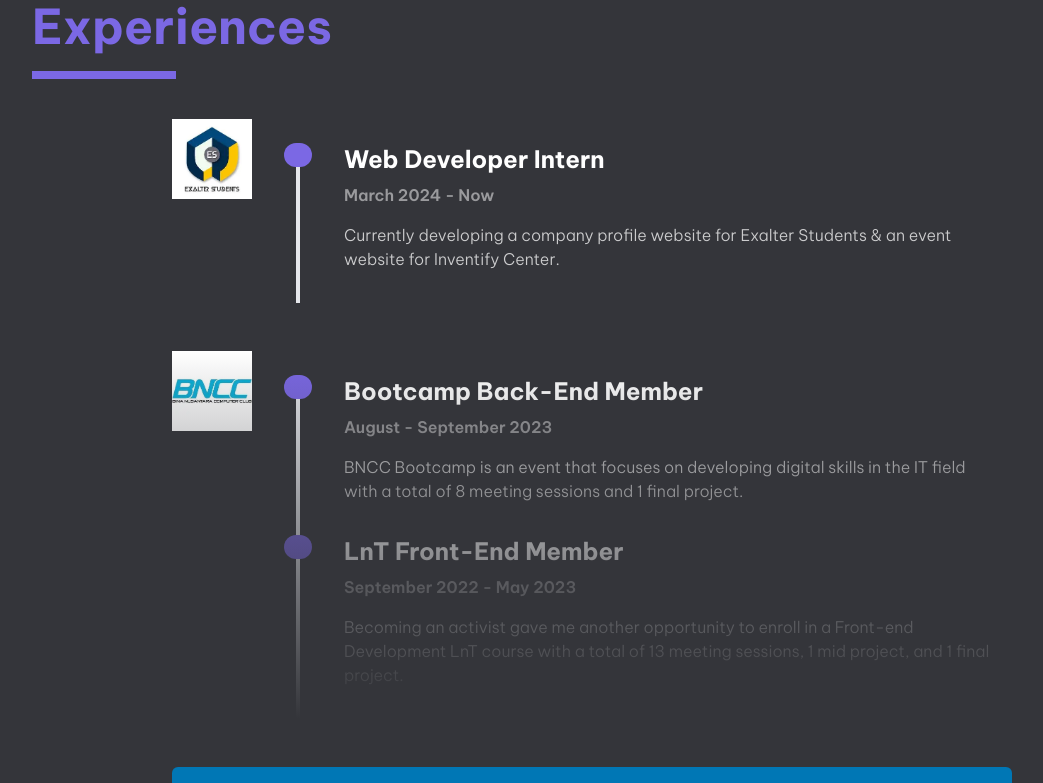
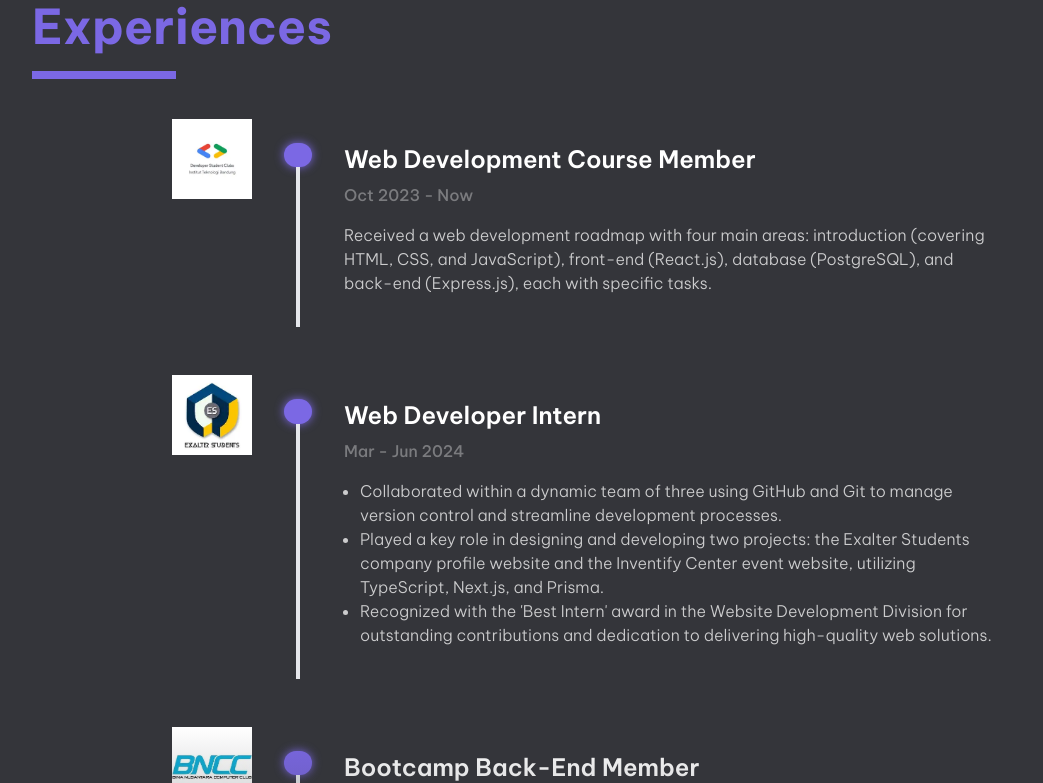
Before and after one commit to Vannn03/portfolio_website, a React (Vite) app: page / in a window 1280 px wide. Shown: the part 4285-5068 px from the top of the page, without its empty margins (48-1091 px from the left). Built offline with nearby package versions, Linux system fonts and the light colour scheme.

Commit message:
update: experiences content

```diff
--- a/src/pages/Portfolio/Experiences/Experiences.jsx
+++ b/src/pages/Portfolio/Experiences/Experiences.jsx
@@ -18,10 +18,10 @@ const Experiences = ({ motion }) => {
 
   const jobDetail = (position, date, description) => (
     <div>
-      <h1 className="pr-3 text-lg font-bold xs:text-xl sm:text-2xl">
+      <h1 className="pr-3 text-lg font-semibold xs:text-xl sm:text-2xl">
         {position}
       </h1>
-      <p className="mt-2 text-sm font-semibold text-white/50 sm:text-base">
+      <p className="mt-2 text-sm font-medium text-white/35 sm:text-base">
         {date}
       </p>
       <p className="mt-4 pb-8 pr-3 text-sm font-light text-white/75 sm:text-base">
@@ -33,6 +33,29 @@ const Experiences = ({ motion }) => {
 
   return (
     <div className="mx-auto flex max-w-[1000px] flex-col gap-12 px-8 ss:px-20">
+      {/* GDSC ITB */}
+      <motion.div
+        className="flex flex-col gap-6 ss:flex-row ss:pt-6 sm:gap-8"
+        initial={{ opacity: 0, transform: "translateY(-28px)" }}
+        whileInView={{ opacity: 1, transform: "translateY(0)" }}
+        transition={{ delay: 0.2 }}
+        viewport={{ once: true }}
+      >
+        {image("experience-images/GDSC.webp", "Google Developer Student Club")}
+
+        <div className="flex translate-x-3 gap-6 ss:translate-x-0 sm:gap-8">
+          <div className="flex flex-col items-center">
+            <div className="shadow-experience-circle-glow size-6 rounded-full bg-softPurple sm:size-7" />
+            <div className="h-full border-2" />
+          </div>
+          {jobDetail(
+            "Web Development Course Member",
+            "Oct 2023 - Now",
+            "Received a web development roadmap with four main areas: introduction (covering HTML, CSS, and JavaScript), front-end (React.js), database (PostgreSQL), and back-end (Express.js), each with specific tasks.",
+          )}
+        </div>
+      </motion.div>
+
       {/* Exalter */}
       <motion.div
         className="flex flex-col gap-6 ss:flex-row ss:pt-6 sm:gap-8"
@@ -45,13 +68,28 @@ const Experiences = ({ motion }) => {
 
         <div className="flex translate-x-3 gap-6 ss:translate-x-0 sm:gap-8">
           <div className="flex flex-col items-center">
-            <div className="size-6 rounded-full bg-softPurple drop-shadow-glow sm:size-7" />
+            <div className="shadow-experience-circle-glow size-6 rounded-full bg-softPurple sm:size-7" />
             <div className="h-full border-2" />
           </div>
           {jobDetail(
             "Web Developer Intern",
-            "March 2024 - Now",
-            "Currently developing a company profile website for Exalter Students & an event website for Inventify Center.",
+            "Mar - Jun 2024",
+            <ul className="list-disc pl-4">
+              <li>
+                Collaborated within a dynamic team of three using GitHub and Git
+                to manage version control and streamline development processes.
+              </li>
+              <li>
+                Played a key role in designing and developing two projects: the
+                Exalter Students company profile website and the Inventify
+                Center event website, utilizing TypeScript, Next.js, and Prisma.
+              </li>
+              <li>
+                Recognized with the 'Best Intern' award in the Website
+                Development Division for outstanding contributions and
+                dedication to delivering high-quality web solutions.
+              </li>
+            </ul>,
           )}
         </div>
       </motion.div>
@@ -74,24 +112,24 @@ const Experiences = ({ motion }) => {
         <div className="flex translate-x-3 flex-col ss:translate-x-0">
           <div className="flex gap-8">
             <div className="flex flex-col items-center">
-              <div className="size-6 rounded-full bg-softPurple drop-shadow-glow sm:size-7" />
+              <div className="shadow-experience-circle-glow size-6 rounded-full bg-softPurple sm:size-7" />
               <div className="h-full border-2" />
             </div>
             {jobDetail(
               "Bootcamp Back-End Member",
-              "August - September 2023",
+              "Aug - Sept 2023",
               "BNCC Bootcamp is an event that focuses on developing digital skills in the IT field with a total of 8 meeting sessions and 1 final project.",
             )}
           </div>
 
           <div className="flex gap-8">
             <div className="flex flex-col items-center">
-              <div className="size-6 rounded-full bg-softPurple drop-shadow-glow sm:size-7" />
+              <div className="shadow-experience-circle-glow size-6 rounded-full bg-softPurple sm:size-7" />
               <div className="h-full border-2" />
             </div>
             {jobDetail(
               "LnT Front-End Member",
-              "September 2022 - May 2023",
+              "Sept 2022 - May 2023",
               "Becoming an activist gave me another opportunity to enroll in a Front-end Development LnT course with a total of 13 meeting sessions, 1 mid project, and 1 final project.",
             )}
           </div>
--- a/tailwind.config.js
+++ b/tailwind.config.js
@@ -25,6 +25,7 @@ export default {
       boxShadow: {
         "work-box-glow": "0 0 20px #7B68E4",
         "nav-line-glow": "0 -4px 20px #7B68E4",
+        "experience-circle-glow": "0 0 10px #7B68E4",
       },
     },
     screens: {
```
Also changed, not shown: public/experience-images/GDSC.webp (added).
